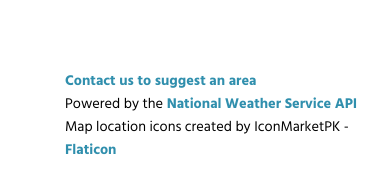
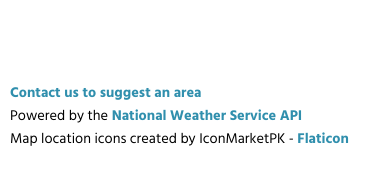
Before and after one commit to Pete-Fowler/Weathertoclimb, a React (Create React App) app in the folder client/: page /locations/1 in a window 390 px wide. Shown: the part 935-1128 px from the top of the page. Built offline with nearby package versions, Linux system fonts and the light colour scheme; no server answers.

Commit message:
Add media query styles to footer

```diff
--- a/client/src/Components/Footer/Footer.module.css
+++ b/client/src/Components/Footer/Footer.module.css
@@ -19,6 +19,21 @@
   list-style-type: none;
 }
 
-.footer li { font-size: .9rem;}
+.footer li {
+  font-size: 0.9rem;
+}
 
-.footer a { font-size:.9rem; }
+.footer a {
+  font-size: 0.9rem;
+}
+
+@media (max-width: 500px) {
+  .footer img {
+    display: none;
+  }
+
+  .footer ul {
+    padding: 10px;
+    left: 0px;
+  }
+}
--- a/client/src/Components/Home/Home.module.css
+++ b/client/src/Components/Home/Home.module.css
@@ -11,12 +11,23 @@
   justify-content: center;
   font-size: 1.8rem;
   color: white;
-  height: 125vh;
-  padding-inline: 25px;
-  padding-bottom: 200px;
+  min-height: calc(100vh - 100px);
+  padding: 25px 25px 200px 25px;
   background: linear-gradient(70deg, #2ebdc5, 40%, #311b6e);
 }
 
 .heroText {
   margin-bottom: 20px;
 }
+
+@media (max-width: 700px) {
+  .heroText {
+    font-size: 1.1rem;
+  }
+}
+
+@media (max-width: 400px) {
+  .heroText {
+    font-size: 0.9rem;
+  }
+}
--- a/client/src/Components/Map/Map.module.css
+++ b/client/src/Components/Map/Map.module.css
@@ -1,6 +1,6 @@
 .map {
   width: 50%;
-  min-width: 350px;
-  height: 75%;
+  min-width: 300px;
+  height: 50vh;
   box-shadow: 0 0 5px 1px white;
 }
--- a/client/src/index.css
+++ b/client/src/index.css
@@ -13,6 +13,7 @@ body {
 }
 
 .link {
+  font-family: "Hind", sans-serif;
   flex-shrink: 0;
   font-size: 16px;
   font-weight: 700;
```
